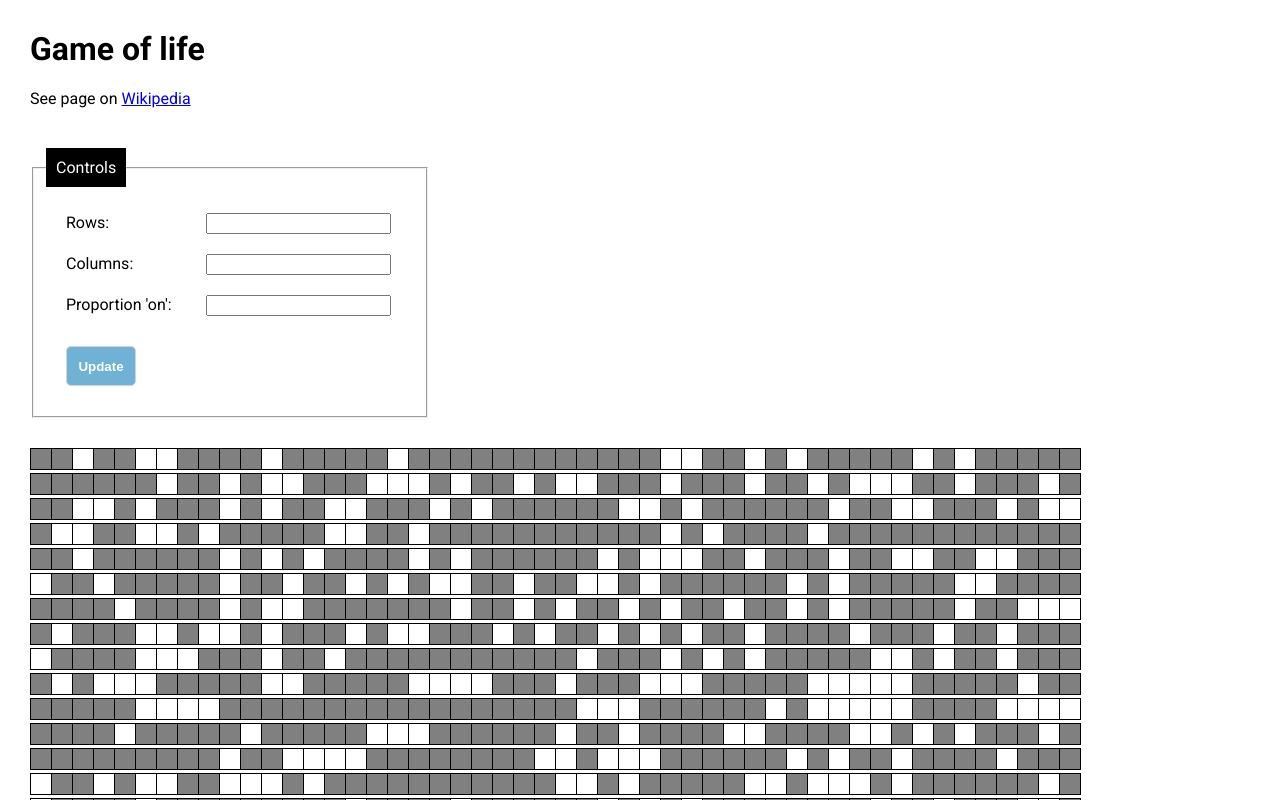
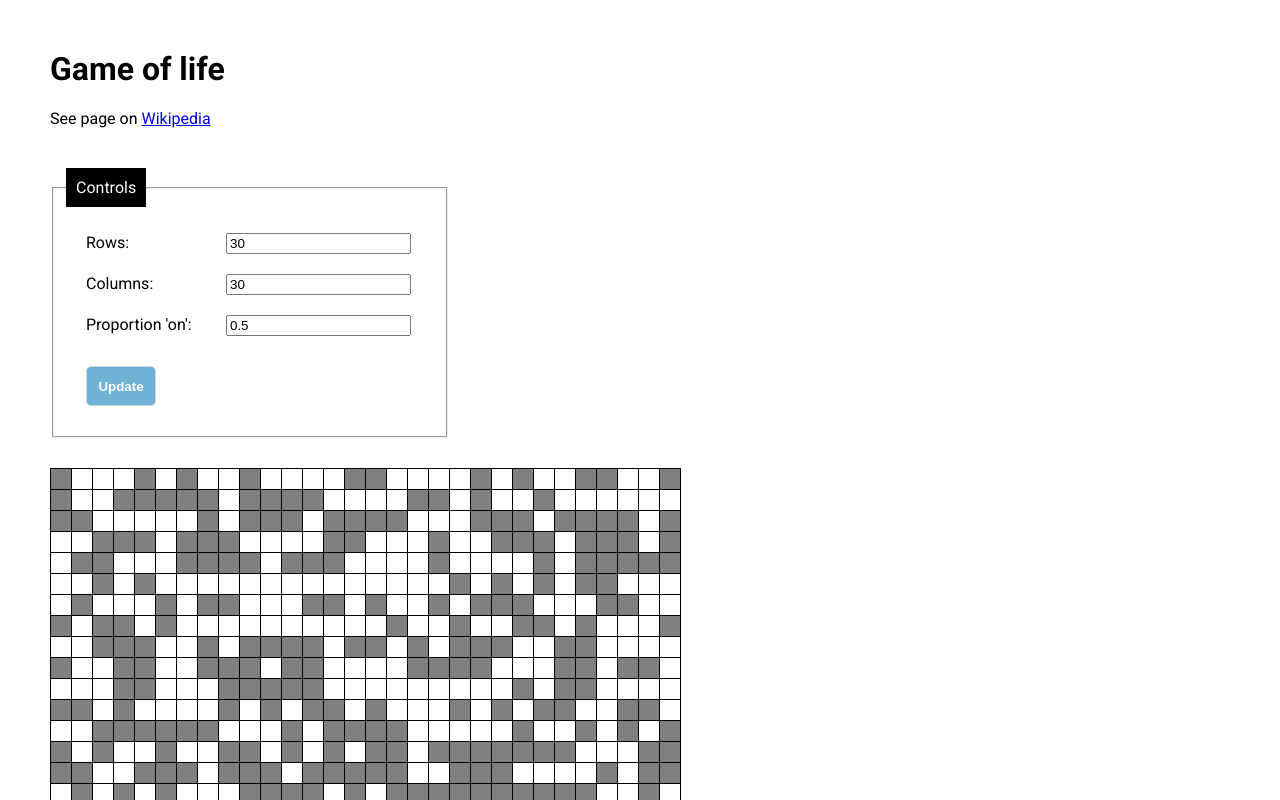
Before and after one commit to jamessimmonds/cellular-automata, a React (Create React App) app: page / in a window 1280 px wide. Shown: the top 800 px of the page. Built offline with nearby package versions, Linux system fonts and the light colour scheme.

Commit message:
Minor presentational tweaks

```diff
--- a/src/App.js
+++ b/src/App.js
@@ -3,9 +3,9 @@ import { useState } from 'react';
 
 function App() {
 
-  const [rows, setRows] = useState(40);
-  const [cols, setCols] = useState(50);
-  const [proportion, setProportion] = useState(0.7);
+  const [rows, setRows] = useState(30);
+  const [cols, setCols] = useState(30);
+  const [proportion, setProportion] = useState(0.5);
 
   return (
     <div>
@@ -17,15 +17,15 @@ function App() {
           <ul>
             <li>
               <label for="rows">Rows:</label>
-              <input type="text" id="rows"></input>
+              <input type="text" id="rows" value={rows}></input>
             </li>
             <li>
               <label for="cols">Columns:</label>
-              <input type="text" id="cols"></input>
+              <input type="text" id="cols" value={cols}></input>
             </li>
             <li>
               <label for="proportion">Proportion 'on':</label>
-              <input type="text" id="proportion"></input>
+              <input type="text" id="proportion" value={proportion}></input>
             </li>
             <li>
               <button type="submit">Update</button>
--- a/src/index.css
+++ b/src/index.css
@@ -1,7 +1,7 @@
 @import url('https://fonts.googleapis.com/css2?family=Roboto:ital,wght@0,400;0,700;1,400;1,700&display=swap');
 
 body {
-  margin: 30px;
+  margin: 50px;
   font-family: 'Roboto', sans-serif;
 }
 
@@ -25,7 +25,7 @@ div.gridSquareOn {
 }
 
 div.gridRow {
-  padding: 0px;
+  margin-bottom: -4px;
 }
 
 ul {
```
